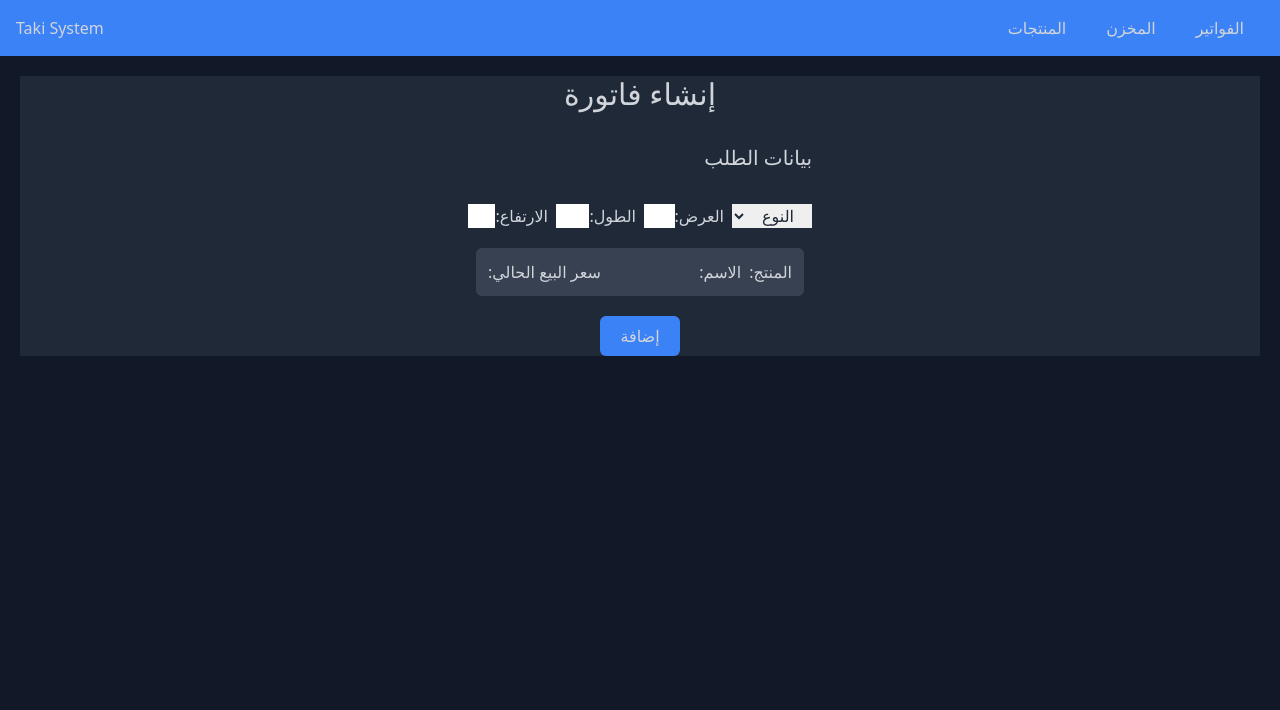
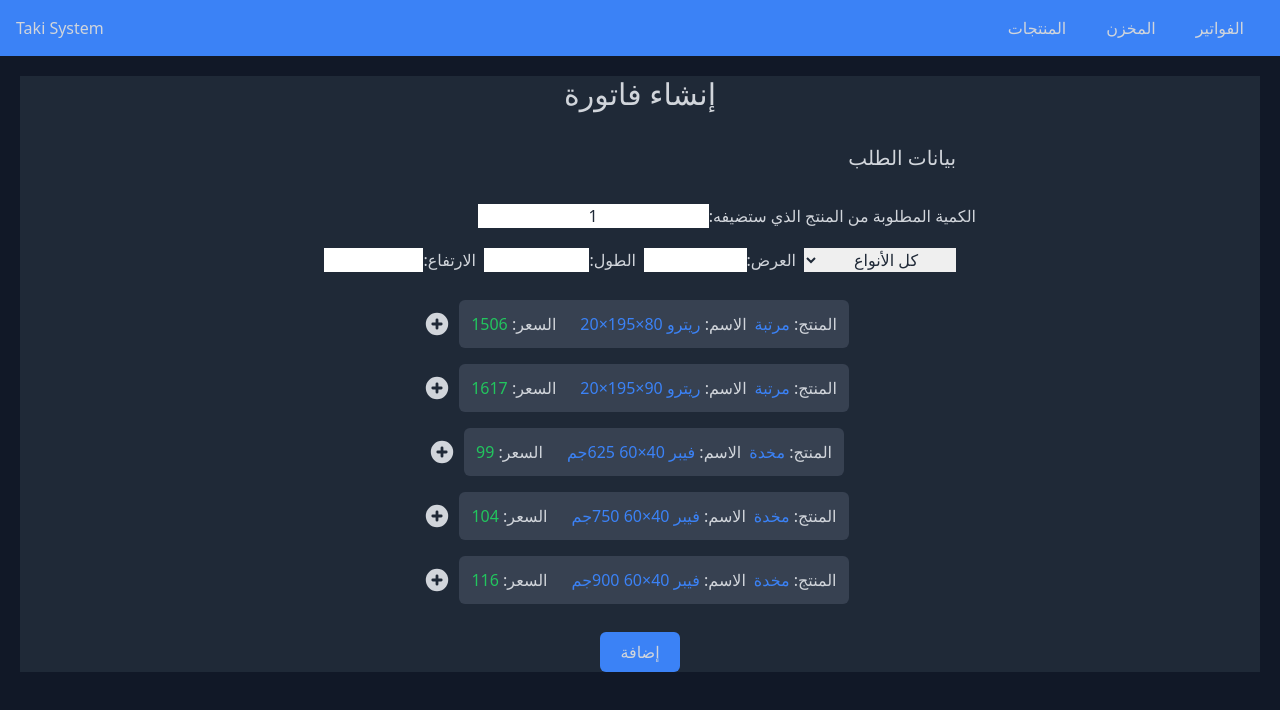
Before and after one commit to alimr70/mattress-sys-front, a React (Create React App) app: page /addinvoice in a window 1280 px wide. Shown: the top 710 px of the page. Built offline with nearby package versions, Linux system fonts and the light colour scheme.

Commit message:
Init adding new invoice item 2nd

```diff
--- a/src/components/AddInvoiceItem.jsx
+++ b/src/components/AddInvoiceItem.jsx
@@ -1,7 +1,9 @@
+import { PlusCircleIcon } from "@heroicons/react/solid";
 import { useContext, useState } from "react";
 import { GeneralTypesStore } from "../contexts/generalTypesContext";
 import { ProductsStore } from "../contexts/productsContext";
 import { WarehouseStore } from "../contexts/warehouseContext";
+import ProductItem from "./ProductItem";
 
 const AddInvoiceItem = () => {
   const [cstName, setCstName] = useState("");
@@ -11,7 +13,7 @@ const AddInvoiceItem = () => {
   const [invocieDate, setInvocieDate] = useState("");
   const [receiptDate, setReceiptDate] = useState("");
   const [paymentMethod, setPaymentMethod] = useState("cash");
-  const [order, setOrder] = useState({});
+  const [order, setOrder] = useState([]);
 
   const handleNumberInputChange = (e, numberTarget) => {
     const numberTargets = {
@@ -33,7 +35,7 @@ const AddInvoiceItem = () => {
     <>
       <form
         onSubmit={(e) => handleSubmit(e)}
-        className="max-w-sm mx-auto"
+        className="max-w-2xl mx-auto"
         autoComplete="off">
         {/* <CstInfo
           cstName={cstName}
@@ -227,11 +229,12 @@ const OrderInfo = ({ order, setOrder }) => {
   const { warehouseState } = useContext(WarehouseStore);
   const productTypes = Object.values(generalTypesState.productTypes);
 
+  const [quantity, setQuantity] = useState(1);
   const [typeFilter, setTypeFilter] = useState("");
   const [widthFilter, setWidthFilter] = useState("");
   const [heightFilter, setHeightFilter] = useState("");
   const [thicknessFilter, setThicknessFilter] = useState("");
-  const [productId, setProductId] = useState("");
+  // const [productId, setProductId] = useState("");
 
   // const warehouseItems = Object.values(warehouseState);
   const products = Object.values(productsState);
@@ -246,6 +249,7 @@ const OrderInfo = ({ order, setOrder }) => {
 
   const handleNumberInputChange = (e, numberTarget) => {
     const numberTargets = {
+      quantity: [quantity, setQuantity],
       thicknessFilter: [thicknessFilter, setThicknessFilter],
       widthFilter: [widthFilter, setWidthFilter],
       heightFilter: [heightFilter, setHeightFilter],
@@ -262,7 +266,38 @@ const OrderInfo = ({ order, setOrder }) => {
       <div className="m-5 grid grid-cols-3">
         <h1 className="my-3 text-xl">بيانات الطلب</h1>
       </div>
-      <div className="m-5 grid grid-cols-4 gap-2">
+
+      {/* Order list */}
+      <div className="m-5">
+        {order.map((item, index) => {
+          const productItem = productsState[item.productId];
+          return (
+            <div className="flex items-center justify-center" key={index}>
+              <ProductItem product={productItem} key={productItem.id} />
+              العدد: {item.quantity} السعر للعدد: {item.price}
+            </div>
+          );
+        })}
+      </div>
+
+      {/* Quantity */}
+      <div className="flex">
+        <label htmlFor="quantity">الكمية المطلوبة من المنتج الذي ستضيفه:</label>
+        <input
+          inputMode="numeric"
+          type="text"
+          name="quantity"
+          id="quantity"
+          className="text-center text-gray-800"
+          value={quantity}
+          onChange={(e) => {
+            handleNumberInputChange(e, "quantity");
+          }}
+        />
+      </div>
+
+      {/* Filter */}
+      <div className="m-5 grid xs:grid-cols-4 gap-2">
         <div className="col-span-1">
           <select
             className="w-full text-gray-800"
@@ -271,7 +306,7 @@ const OrderInfo = ({ order, setOrder }) => {
             value={typeFilter}
             onChange={(e) => setTypeFilter(e.target.value)}>
             <option className="text-center text-gray-500" value="" defaultValue>
-              النوع
+              كل الأنواع
             </option>
             {productTypes.map((el, index) => (
               <option
@@ -326,24 +361,29 @@ const OrderInfo = ({ order, setOrder }) => {
           />
         </div>
       </div>
+
       <div className="m-5">
         <ul>
-          <li className="m-2 rounded-md bg-gray-700 flex flex-wrap items-center justify-between flex-row text-right">
-            <div className="p-2 ti:flex flex-row">
-              <p className="m-1">
-                المنتج: <span className="text-blue-500">{/* type */}</span>
-              </p>
-              <p className="m-1">
-                الاسم: <span className="text-blue-500">{/* name */}</span>
-              </p>
-            </div>
-            <div className="p-2 ti:flex flex-row">
-              <p className="m-1">
-                سعر البيع الحالي:{" "}
-                <span className="text-green-500">{/* price */}</span>
-              </p>
-            </div>
-          </li>
+          {filteredProductsArr.map((item) => {
+            return (
+              <div className="flex items-center justify-center">
+                <ProductItem key={item.id} product={item} />
+                <PlusCircleIcon
+                  className="h-5 w-5 xs:h-7 xs:w-7 cursor-pointer"
+                  onClick={() => {
+                    setOrder([
+                      ...order,
+                      {
+                        productId: item.id,
+                        quantity: quantity,
+                        price: item.price * quantity,
+                      },
+                    ]);
+                  }}
+                />
+              </div>
+            );
+          })}
         </ul>
       </div>
     </>
@@ -383,50 +423,3 @@ const repeatedFilter = (arr, filters) => {
 };
 
 export default AddInvoiceItem;
-
-// const OrderInfo = ({ order, setOrder }) => {
-//   const { productsState } = useContext(ProductsStore);
-//   const { warehouseState } = useContext(WarehouseStore);
-
-//   const [productId, setProductId] = useState("");
-
-//   const warehouseItems = Object.values(warehouseState);
-//   // const products = Object.values(productsState);
-
-//   return (
-//     <>
-//       <div className="m-5 grid grid-cols-3">
-//         <h1 className="my-3 text-xl">بيانات الطلب</h1>
-//       </div>
-//       <div className="m-5 grid grid-cols-3">
-//         <label
-//           htmlFor="selectProduct"
-//           className="m-2 col-span-1 justify-self-start">
-//           أضف منتج
-//         </label>
-//         <select
-//           name="selectProduct"
-//           id="selectProduct"
-//           className="col-span-2 text-center text-gray-800"
-//           value={productId}
-//           onChange={(e) => setProductId(e.target.value)}>
-//           <option className="text-center text-gray-500" value="" defaultValue>
-//             إختر المنتج
-//           </option>
-//           {warehouseItems.map((item) => {
-//             let product = productsState[item.productId];
-//             let availability = getTotalAvailableItems(item.availability);
-//             return (
-//               <option
-//                 key={item.id}
-//                 value={item.id}
-//                 className="text-center text-gray-800">
-//                 {product.name} عدد: {availability}
-//               </option>
-//             );
-//           })}
-//         </select>
-//       </div>
-//     </>
-//   );
-// };
--- a/src/components/Header.jsx
+++ b/src/components/Header.jsx
@@ -4,6 +4,7 @@ const Header = () => {
   return (
     <header className="bg-blue-500 p-4">
       <div className="flex flex-row justify-between">
+        <MenuIcon className="sm:hidden h-5 w-5" />
         <nav className="hidden sm:block">
           <ul className="flex flex-row">
             <Link to="/invoices">
@@ -20,7 +21,6 @@ const Header = () => {
         <div>
           <h1>Taki System</h1>
         </div>
-        <MenuIcon className="sm:hidden h-5 w-5" />
       </div>
     </header>
   );
--- a/src/components/ProductItem.jsx
+++ b/src/components/ProductItem.jsx
@@ -10,20 +10,9 @@ const ProductItem = ({ product }) => {
           الاسم: <span className="text-blue-500">{name}</span>
         </p>
       </div>
-      {/* <div className="p-2 ti:flex flex-row">
-        <p className="m-1">
-          العرض: <span className="text-blue-500">{width}</span>
-        </p>
-        <p className="m-1">
-          الطول: <span className="text-blue-500">{height}</span>
-        </p>
-        <p className="m-1">
-          الارتفاع: <span className="text-blue-500">{thickness}</span>
-        </p>
-      </div> */}
       <div className="p-2 ti:flex flex-row">
         <p className="m-1">
-          سعر البيع الحالي: <span className="text-green-500">{price}</span>
+          السعر: <span className="text-green-500">{price}</span>
         </p>
       </div>
     </li>
--- a/src/components/WarehouseItem.jsx
+++ b/src/components/WarehouseItem.jsx
@@ -40,8 +40,7 @@ const WarehouseItem = ({ item }) => {
           السعر: <span className="text-green-500">{product.price}</span>
         </p>
         <p className="m-1">
-          العدد بالمخزن:{" "}
-          <span className="text-blue-500">{numberOfAvailableItems}</span>
+          العدد: <span className="text-blue-500">{numberOfAvailableItems}</span>
         </p>
       </div>
     </li>
--- a/src/contexts/dbSample.json
+++ b/src/contexts/dbSample.json
@@ -66,16 +66,14 @@
       "invocieDate": 1639556836419,
       "receiptDate": 1639556836419,
       "order": [{
-          "product": "65148947561",
+          "productId": "65148947561",
           "quantity": "2",
-          "price": "8500",
-          "companyDiscount": "0.25"
+          "price": "8500"
         },
         {
-          "product": "65148947561",
+          "productId": "65148947561",
           "quantity": "3",
-          "price": "250",
-          "companyDiscount": "0.4"
+          "price": "250"
         }
       ],
       "paymentMethod": "فيزا",
```
